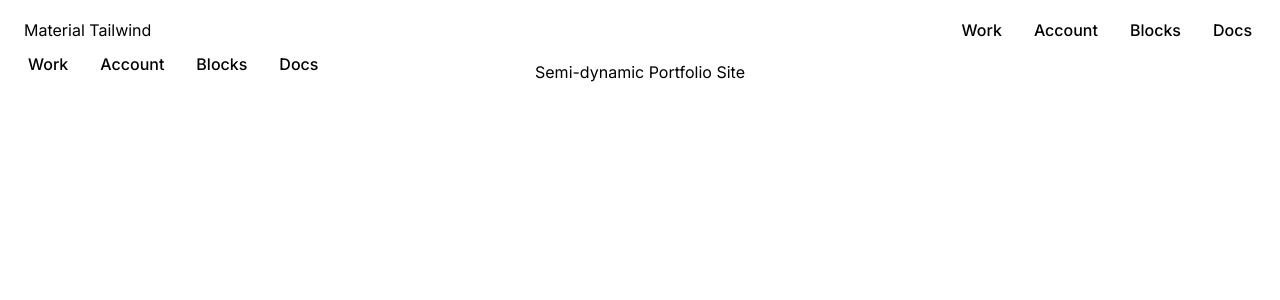
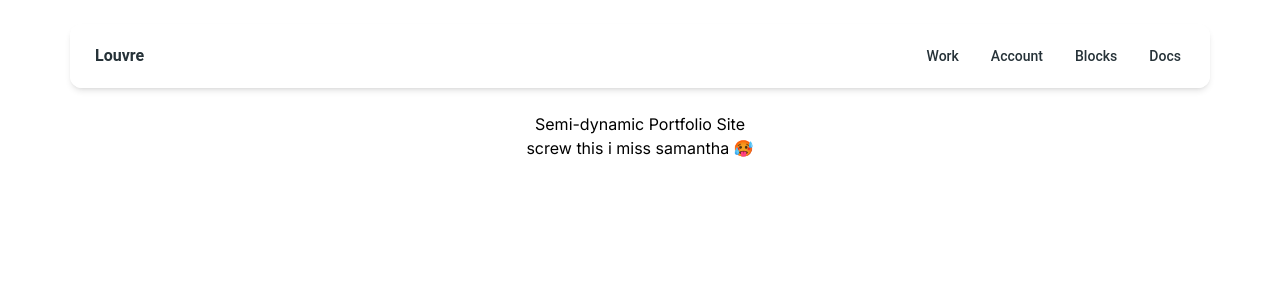
Before and after one commit to rivenshell/louvre, a Next.js app: page / in a window 1280 px wide. Shown: the top 300 px of the page. Built offline with nearby package versions, Linux system fonts and the light colour scheme.

Commit message:
riv was here

```diff
--- a/app/components/NavbarSimple.tsx
+++ b/app/components/NavbarSimple.tsx
@@ -81,15 +81,15 @@ export function NavbarSimple() {
   }, [])
 
   return (
-    <Navbar className="mx-auto max-w-screen-xl px-6 py-3">
+    <Navbar className="mx-auto max-w-screen-xl px-6 py-3 my-6">
       <div className="flex items-center justify-between text-blue-gray-900">
         <Typography
           as="a"
-          href="#"
+          href="/"
           variant="h6"
           className="mr-4 cursor-pointer py-1.5"
         >
-          Material Tailwind
+          Louvre
         </Typography>
         <div className="hidden lg:block">
           <NavList />
--- a/app/page.tsx
+++ b/app/page.tsx
@@ -7,6 +7,7 @@ export default function Home() {
       <NavbarSimple />
       <div className="text-center ">
         <h2>Semi-dynamic Portfolio Site</h2>
+        <p>screw this i miss samantha 🥵</p>
       </div>
     </>
   )
--- a/app/work/page.tsx
+++ b/app/work/page.tsx
@@ -1,9 +1,11 @@
 import React from "react"
 import Pagination from "../components/Pagination"
+import NavbarSimple from "../components/NavbarSimple"
 
 export default function work() {
   return (
     <>
+      <NavbarSimple />
       <div className="text-center">
         <h2>All things fabruucated here</h2>
         <Pagination />
--- a/tailwind.config.ts
+++ b/tailwind.config.ts
@@ -1,6 +1,8 @@
 import type { Config } from "tailwindcss"
 
-const config: Config = {
+const withMT = require("@material-tailwind/react/utils/withMT")
+
+module.exports = withMT({
   content: [
     "./pages/**/*.{js,ts,jsx,tsx,mdx}",
     "./components/**/*.{js,ts,jsx,tsx,mdx}",
@@ -14,5 +16,5 @@ const config: Config = {
     },
   },
   plugins: [],
-}
-export default config
+})
+export default withMT
```
